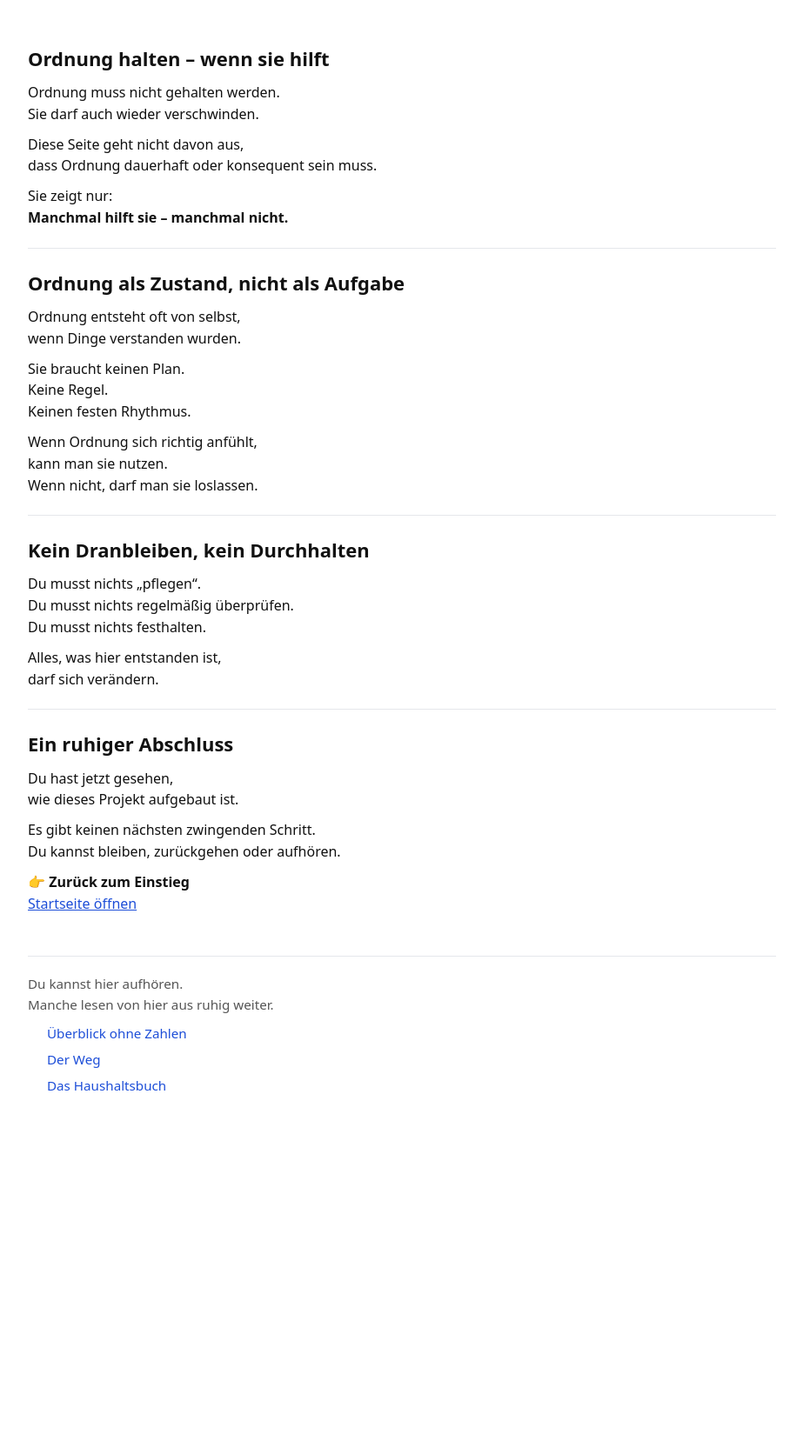
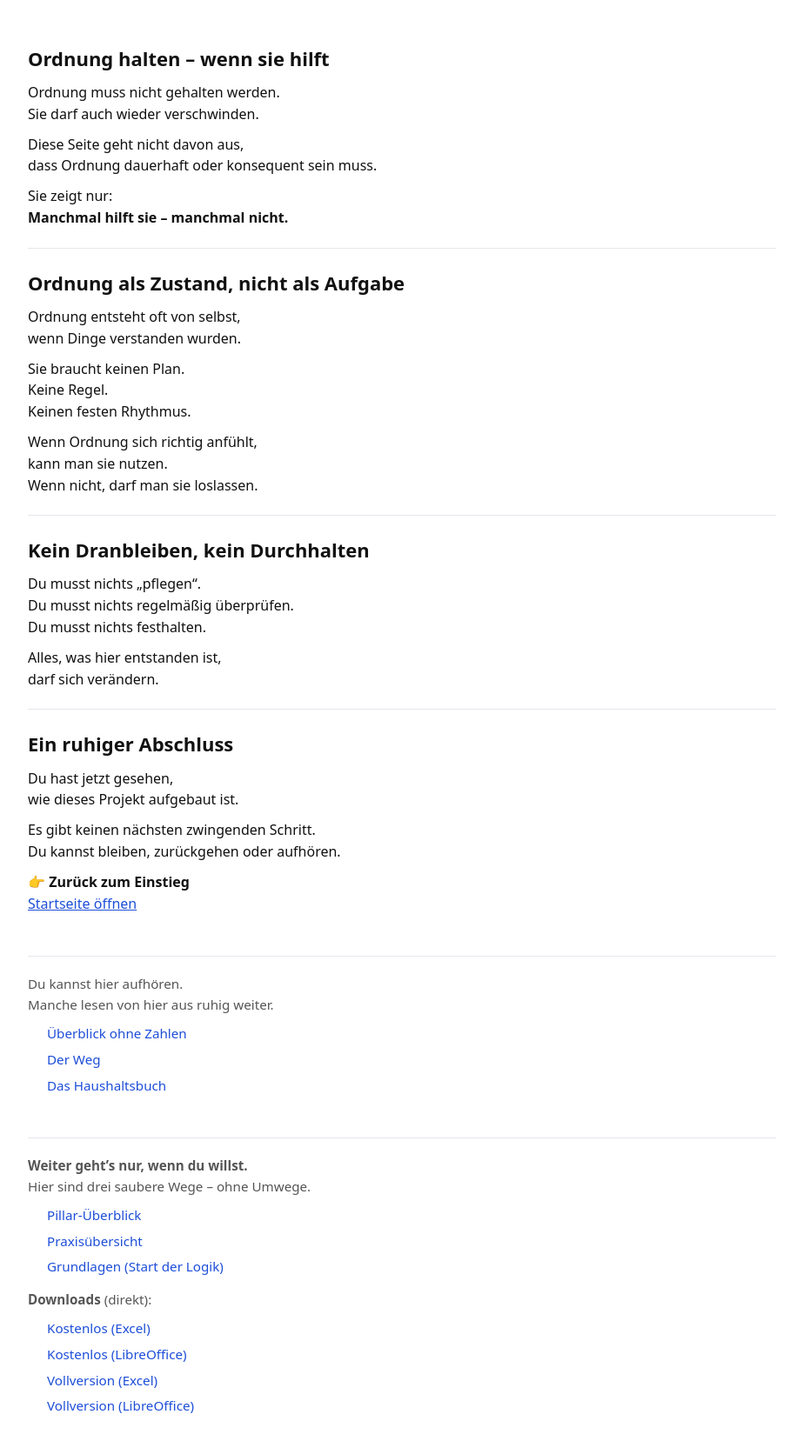
Before and after one commit to gluecklich-tools/einfach-geld-ordnen, a Jekyll site: the page built from pillar/ordnung-halten.md, in a window 1280 px wide. Shown: the whole page at 87% size, without its empty margins (178-1101 px from the left). Built offline with Jekyll 4.4.1, drawn with Linux system fonts in a browser that asks for light colours; before the commit the page ends 1288 px from its top, so only the background shows below that.

Commit message:
Fix: repair flow-footer (remove placeholder, add real links)

```diff
--- a/_includes/flow-footer.html
+++ b/_includes/flow-footer.html
@@ -36,3 +36,62 @@ Governance-konform, ohne Druck, ohne CTA
 
   {% endif %}
 </div>
+{% comment %}
+Flow-Footer (repariert):
+- Keine Platzhalter/...
+- Nur reale, existierende Ziele
+- Klarer Abschluss + echte Optionen (Praxis / Downloads / Überblick)
+{% endcomment %}
+
+<div class="flow-footer">
+  <hr>
+
+  {% if page.permalink contains '/pillar/' %}
+    <p class="flow-text">
+      <strong>Weiter geht’s nur, wenn du willst.</strong><br>
+      Hier sind drei saubere Wege – ohne Umwege.
+    </p>
+
+    <ul class="flow-links">
+      <li><a href="{{ site.baseurl }}/pillar/index.html">Pillar-Überblick</a></li>
+      <li><a href="{{ site.baseurl }}/seiten/index.html">Praxisübersicht</a></li>
+      <li><a href="{{ site.baseurl }}/pillar/einfach-geld-ordnen.html">Grundlagen (Start der Logik)</a></li>
+    </ul>
+
+    <p class="flow-text" style="margin-top:14px">
+      <strong>Downloads</strong> (direkt):
+    </p>
+    <ul class="flow-links">
+      <li><a href="{{ site.baseurl }}/downloads/Haushaltsbuch_Kostenlos.xlsx">Kostenlos (Excel)</a></li>
+      <li><a href="{{ site.baseurl }}/downloads/Haushaltsbuch_Kostenlos.ods">Kostenlos (LibreOffice)</a></li>
+      <li><a href="{{ site.baseurl }}/downloads/Haushaltsbuch_Vollversion.xlsx">Vollversion (Excel)</a></li>
+      <li><a href="{{ site.baseurl }}/downloads/Haushaltsbuch_Vollversion.ods">Vollversion (LibreOffice)</a></li>
+    </ul>
+
+  {% elsif page.permalink contains '/seiten/' %}
+    <p class="flow-text">
+      <strong>Wenn du von hier aus weiter willst:</strong>
+    </p>
+
+    <ul class="flow-links">
+      <li><a href="{{ site.baseurl }}/seiten/index.html">Praxisübersicht</a></li>
+      <li><a href="{{ site.baseurl }}/pillar/index.html">Pillar-Überblick</a></li>
+      <li><a href="{{ site.baseurl }}/pillar/einfach-geld-ordnen.html">Grundlagen</a></li>
+    </ul>
+
+    <p class="flow-text" style="margin-top:14px">
+      <strong>Downloads</strong> (direkt):
+    </p>
+    <ul class="flow-links">
+      <li><a href="{{ site.baseurl }}/downloads/Haushaltsbuch_Kostenlos.xlsx">Kostenlos (Excel)</a></li>
+      <li><a href="{{ site.baseurl }}/downloads/Haushaltsbuch_Kostenlos.ods">Kostenlos (LibreOffice)</a></li>
+      <li><a href="{{ site.baseurl }}/downloads/Haushaltsbuch_Vollversion.xlsx">Vollversion (Excel)</a></li>
+      <li><a href="{{ site.baseurl }}/downloads/Haushaltsbuch_Vollversion.ods">Vollversion (LibreOffice)</a></li>
+    </ul>
+
+  {% else %}
+    <p class="flow-text">
+      Du bist am Ende angekommen. Es ist alles ok.
+    </p>
+  {% endif %}
+</div>
```
